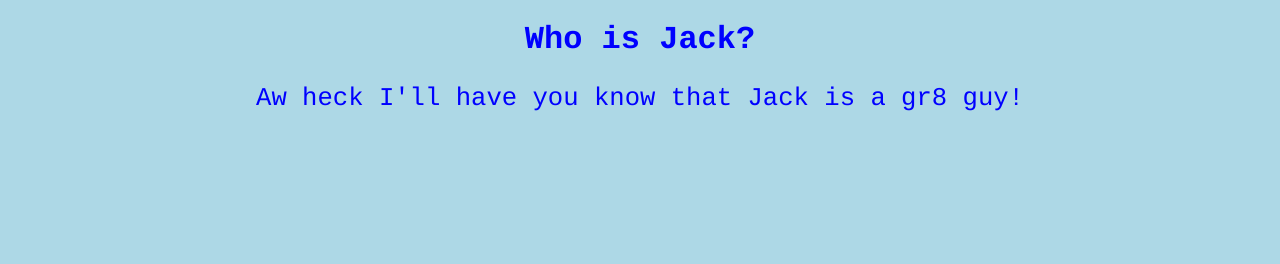
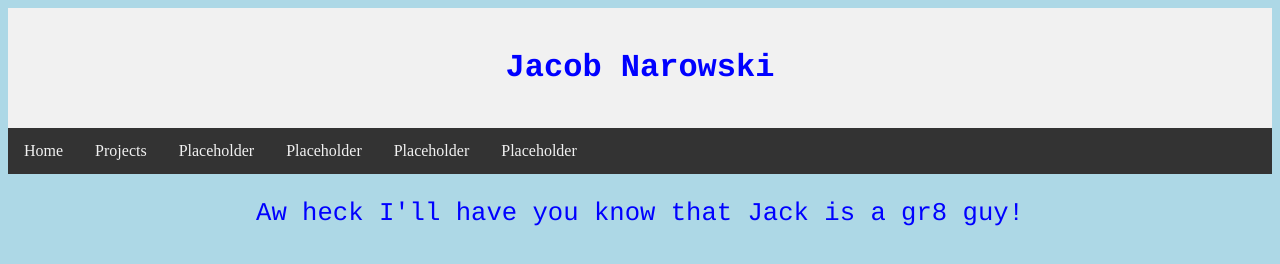
Before and after one commit to JackNarowski/JackNarowski.github.io, a plain HTML site: page index.html in a window 1280 px wide. Drawn offline with Linux system fonts and the light colour scheme.

Commit message:
1:07 3/19/18

```diff
--- a/index.css
+++ b/index.css
@@ -1,6 +1,29 @@
 <style>
 head{
 
+}
+
+.header {
+    background-color: #F1F1F1;
+    text-align: center;
+    padding: 20px;
+}
+.topnav {
+    overflow: hidden;
+    background-color: #333;
+}
+.topnav a {
+    float: left;
+    display: block;
+    color: #f2f2f2;
+    text-align: center;
+    padding: 14px 16px;
+    text-decoration: none;
+}
+/* Change color on hover */
+.topnav a:hover {
+    background-color: #ddd;
+    color: black;
 }
 
 body {
--- a/index.html
+++ b/index.html
@@ -1,12 +1,22 @@
 <!DOCTYPE html>
 <html>
 	<head>
-		<title>Jack Narowski</title>
+		<title>Jacob Narowski</title>
 		<link rel="stylesheet" href="index.css">
 	</head>
 	<body>
+		<div class="header">
+			<h1>Jacob Narowski</h1>
+		</div>
+		<div class="topnav">
+			<a href="index.html">Home</a>
+			<a href="#">Projects</a>
+			<a href="#">Placeholder</a>
+			<a href="#">Placeholder</a>
+			<a href="#">Placeholder</a>
+			<a href="#">Placeholder</a>
+		</div>
 
-		<h1>Who is Jack?</h1>
 		<p>Aw heck I'll have you know that Jack is a gr8 guy!</p>
 
 	</body>
```
